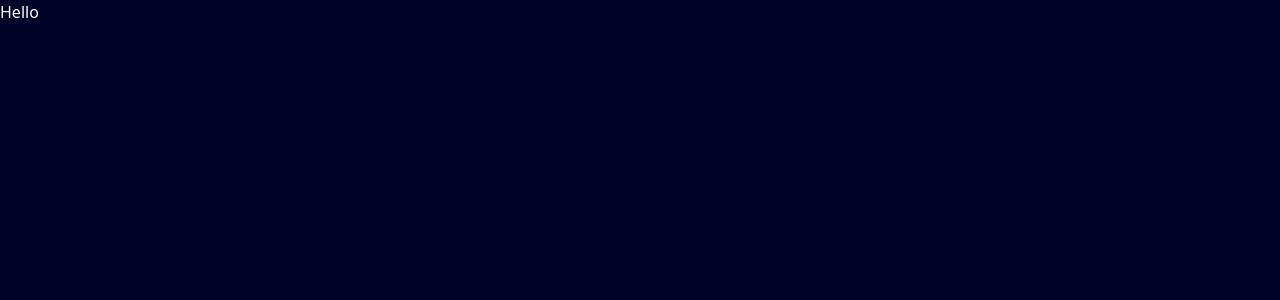
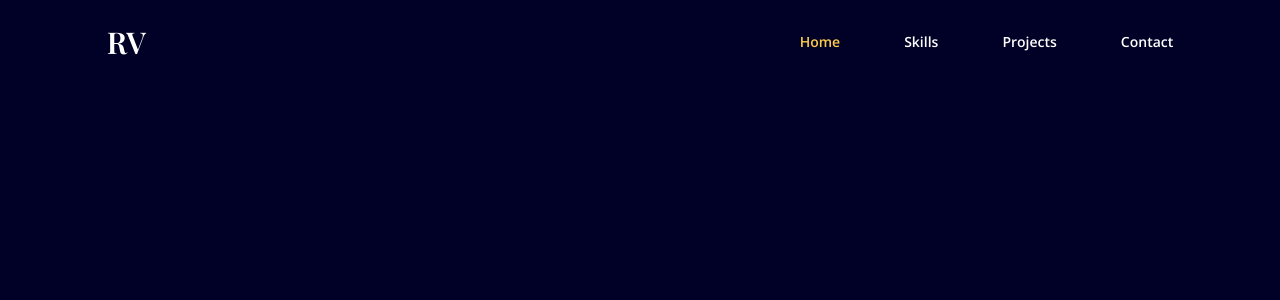
Before and after one commit to R-Villar/vite-portfolio, a React (Vite) app: page / in a window 1280 px wide. Shown: the top 300 px of the page. Built offline with nearby package versions, Linux system fonts and the light colour scheme.

Commit message:
working navbar

```diff
--- a/public/output.css
+++ b/public/output.css
@@ -515,8 +515,194 @@
   --tw-backdrop-sepia:  ;
 }
 
+.fixed{
+  position: fixed;
+}
+
+.top-0{
+  top: 0px;
+}
+
+.right-0{
+  right: 0px;
+}
+
+.bottom-0{
+  bottom: 0px;
+}
+
+.z-40{
+  z-index: 40;
+}
+
+.mx-auto{
+  margin-left: auto;
+  margin-right: auto;
+}
+
+.ml-\[\]{
+  margin-left: ;
+}
+
+.ml-\[33\]{
+  margin-left: 33;
+}
+
+.ml-\[33\%\]{
+  margin-left: 33%;
+}
+
+.flex{
+  display: flex;
+}
+
+.h-full{
+  height: 100%;
+}
+
+.w-full{
+  width: 100%;
+}
+
+.w-5{
+  width: 1.25rem;
+}
+
+.w-5\/6{
+  width: 83.333333%;
+}
+
+.w-\[\]{
+  width: ;
+}
+
+.w-\[300\]{
+  width: 300;
+}
+
+.w-\[300px\]{
+  width: 300px;
+}
+
 .resize{
   resize: both;
+}
+
+.flex-col{
+  flex-direction: column;
+}
+
+.items-center{
+  align-items: center;
+}
+
+.justify-end{
+  justify-content: flex-end;
+}
+
+.justify-between{
+  justify-content: space-between;
+}
+
+.gap-1{
+  gap: 0.25rem;
+}
+
+.gap-16{
+  gap: 4rem;
+}
+
+.gap-10{
+  gap: 2.5rem;
+}
+
+.rounded{
+  border-radius: 0.25rem;
+}
+
+.rounded-full{
+  border-radius: 9999px;
+}
+
+.bg-deep-blue{
+  --tw-bg-opacity: 1;
+  background-color: rgb(1 0 38 / var(--tw-bg-opacity));
+}
+
+.bg-red{
+  --tw-bg-opacity: 1;
+  background-color: rgb(220 68 146 / var(--tw-bg-opacity));
+}
+
+.bg-blue{
+  --tw-bg-opacity: 1;
+  background-color: rgb(44 188 233 / var(--tw-bg-opacity));
+}
+
+.p-2{
+  padding: 0.5rem;
+}
+
+.p-12{
+  padding: 3rem;
+}
+
+.py-6{
+  padding-top: 1.5rem;
+  padding-bottom: 1.5rem;
+}
+
+.font-playfair{
+  font-family: Playfair Display, serif;
+}
+
+.font-opensans{
+  font-family: Open Sans, sans-serif;
+}
+
+.text-3xl{
+  font-size: 1.875rem;
+  line-height: 2.25rem;
+}
+
+.text-sm{
+  font-size: 0.875rem;
+  line-height: 1.25rem;
+}
+
+.text-2xl{
+  font-size: 1.5rem;
+  line-height: 2rem;
+}
+
+.font-bold{
+  font-weight: 700;
+}
+
+.font-semibold{
+  font-weight: 600;
+}
+
+.text-yellow{
+  --tw-text-opacity: 1;
+  color: rgb(253 204 73 / var(--tw-text-opacity));
+}
+
+.text-deep-blue{
+  --tw-text-opacity: 1;
+  color: rgb(1 0 38 / var(--tw-text-opacity));
+}
+
+.transition{
+  transition-property: color, background-color, border-color, text-decoration-color, fill, stroke, opacity, box-shadow, transform, filter, -webkit-backdrop-filter;
+  transition-property: color, background-color, border-color, text-decoration-color, fill, stroke, opacity, box-shadow, transform, filter, backdrop-filter;
+  transition-property: color, background-color, border-color, text-decoration-color, fill, stroke, opacity, box-shadow, transform, filter, backdrop-filter, -webkit-backdrop-filter;
+  transition-timing-function: cubic-bezier(0.4, 0, 0.2, 1);
+  transition-duration: 150ms;
+}
+
+.duration-500{
+  transition-duration: 500ms;
 }
 
 html,
@@ -528,3 +714,8 @@
   --tw-text-opacity: 1;
   color: rgb(255 255 255 / var(--tw-text-opacity));
 }
+
+.hover\:text-yellow:hover{
+  --tw-text-opacity: 1;
+  color: rgb(253 204 73 / var(--tw-text-opacity));
+}
--- a/src/App.jsx
+++ b/src/App.jsx
@@ -1,7 +1,16 @@
+import {useState} from "react";
+import {useMediaQuery} from "./hooks/useMediaQuery";
+import {Navbar} from "./components/Navbar";
+
 function App() {
+	const [selectedPage, setSelectedPage] = useState("home");
+	const isAboveMediumScreens = useMediaQuery("(min-width: 1060pix)");
 	return (
-		<div>
-			<h1>Hello</h1>
+		<div className='app bg-deep-blue'>
+			<Navbar
+				selectedPage={selectedPage}
+				setSelectedPage={setSelectedPage}
+			/>
 		</div>
 	);
 }
--- /dev/null
+++ b/src/components/Navbar.jsx
@@ -0,0 +1,102 @@
+import {useState} from "react";
+import AnchorLink from "react-anchor-link-smooth-scroll";
+import {useMediaQuery} from "../hooks/useMediaQuery";
+
+const Link = ({page, selectedPage, setSelectedPage}) => {
+	const lowerCasePage = page.toLowerCase();
+	return (
+		<AnchorLink
+			className={`${selectedPage === lowerCasePage ? "text-yellow" : ""}
+                hover:text-yellow transition duration-500`}
+			href={`#${lowerCasePage}`}
+			onClick={() => setSelectedPage(lowerCasePage)}
+		>
+			{page}
+		</AnchorLink>
+	);
+};
+
+export const Navbar = ({selectedPage, setSelectedPage}) => {
+	const [isMenuToggled, setIsMenuToggled] = useState(false);
+	const isAboveSmallScreens = useMediaQuery("(min-width: 768px)");
+
+	return (
+		<nav className={`z-40 w-full fixed top-0 py-6`}>
+			<div className='flex items-center justify-between mx-auto w-5/6'>
+				<h4 className='font-playfair text-3xl font-bold'>RV</h4>
+				{/* DESKTOP NAV */}
+				{isAboveSmallScreens ? (
+					<div className='flex justify-between gap-16 font-opensans text-sm font-semibold'>
+						<Link
+							page='Home'
+							selectedPage={selectedPage}
+							setSelectedPage={setSelectedPage}
+						/>
+						<Link
+							page='Skills'
+							selectedPage={selectedPage}
+							setSelectedPage={setSelectedPage}
+						/>
+						<Link
+							page='Projects'
+							selectedPage={selectedPage}
+							setSelectedPage={setSelectedPage}
+						/>
+						<Link
+							page='Contact'
+							selectedPage={selectedPage}
+							setSelectedPage={setSelectedPage}
+						/>
+					</div>
+				) : (
+					<button
+						className='rounded-full bg-red p-2'
+						onClick={() => setIsMenuToggled(!isMenuToggled)}
+					>
+						<img alt='menu-icon' src='assets/menu-icon.svg' />
+					</button>
+				)}
+
+				{/* MOBILE MENU POPUP */}
+				{!isAboveSmallScreens && isMenuToggled && (
+					<div className='fixed right-0 bottom-0 h-full bg-blue w-[300px]'>
+						{/* CLOSE ICON */}
+						<div className='flex justify-end p-12'>
+							<button
+								onClick={() => setIsMenuToggled(!isMenuToggled)}
+							>
+								<img
+									alt='close-icon'
+									src='assets/close-icon.svg'
+								/>
+							</button>
+						</div>
+						{/* MENU ITEMS */}
+						<div className='flex flex-col gap-10 ml-[33%] text-2xl text-deep-blue'>
+							<Link
+								page='Home'
+								selectedPage={selectedPage}
+								setSelectedPage={setSelectedPage}
+							/>
+							<Link
+								page='Skills'
+								selectedPage={selectedPage}
+								setSelectedPage={setSelectedPage}
+							/>
+							<Link
+								page='Projects'
+								selectedPage={selectedPage}
+								setSelectedPage={setSelectedPage}
+							/>
+							<Link
+								page='Contact'
+								selectedPage={selectedPage}
+								setSelectedPage={setSelectedPage}
+							/>
+						</div>
+					</div>
+				)}
+			</div>
+		</nav>
+	);
+};
```
